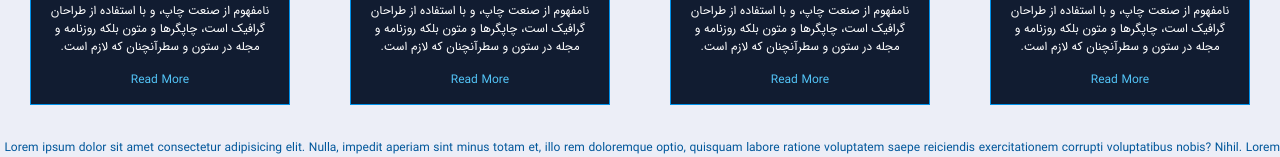
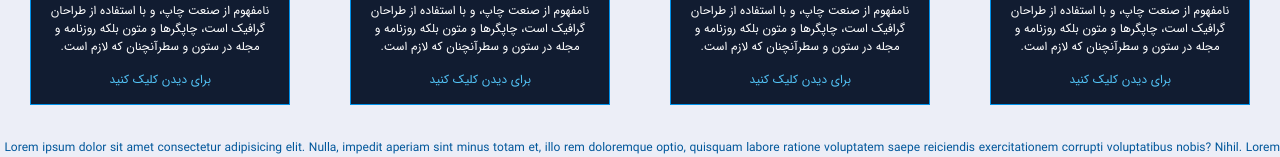
Before and after one commit to KavehKarami/shop-theme-react, a React (Create React App) app: page / in a window 1280 px wide. Shown: the part 3019-3176 px from the top of the page. Built offline with nearby package versions, Linux system fonts and the light colour scheme.

Commit message:
fix some writing issues

```diff
--- a/src/app/components/shared/cards/BlogCard.jsx
+++ b/src/app/components/shared/cards/BlogCard.jsx
@@ -25,7 +25,7 @@ const BlogCard = (props) => {
         </div>
         <h4 className="title">{props.title}</h4>
         <div className="description">{props.description}</div>
-        <a href={props.href || "/#"} className="readMore">Read More</a>
+        <a href={props.href || "/#"} className="readMore">برای دیدن کلیک کنید</a>
       </div>
     </div>
   );
```
